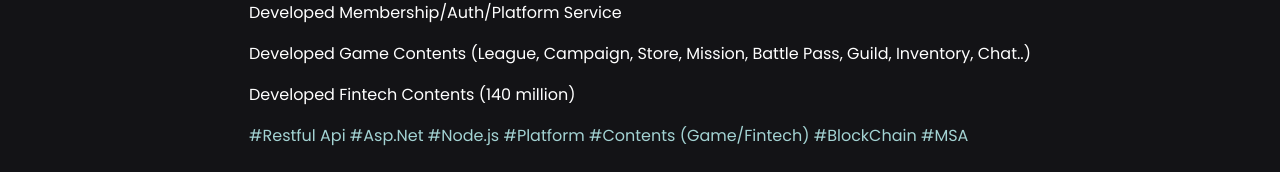
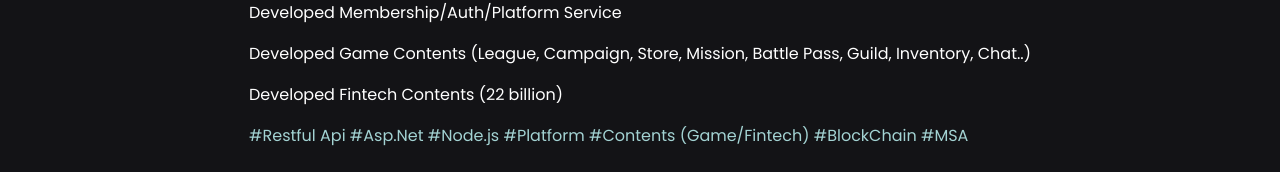
Before and after one commit to nolleh/nolleh.cloud, a SvelteKit app: page / in a window 1280 px wide. Both pictures are taken after a click on the button 639 px from the left and 613 px from the top of the page. Shown: the part 580-752 px from the top of the page. Built offline with nearby package versions, Linux system fonts and the light colour scheme.

Commit message:
chore: fix typo for AUM

```diff
--- a/src/routes/+page.svelte
+++ b/src/routes/+page.svelte
@@ -95,7 +95,7 @@
             Developed Game Contents (League, Campaign, Store, Mission, Battle Pass, Guild,
             Inventory, Chat..)
           </p>
-          <p>Developed Fintech Contents (140 million)</p>
+          <p>Developed Fintech Contents (22 billion)</p>
           <div class="tags">
             #Restful Api #Asp.Net #Node.js #Platform #Contents (Game/Fintech) #BlockChain #MSA
           </div>
```
